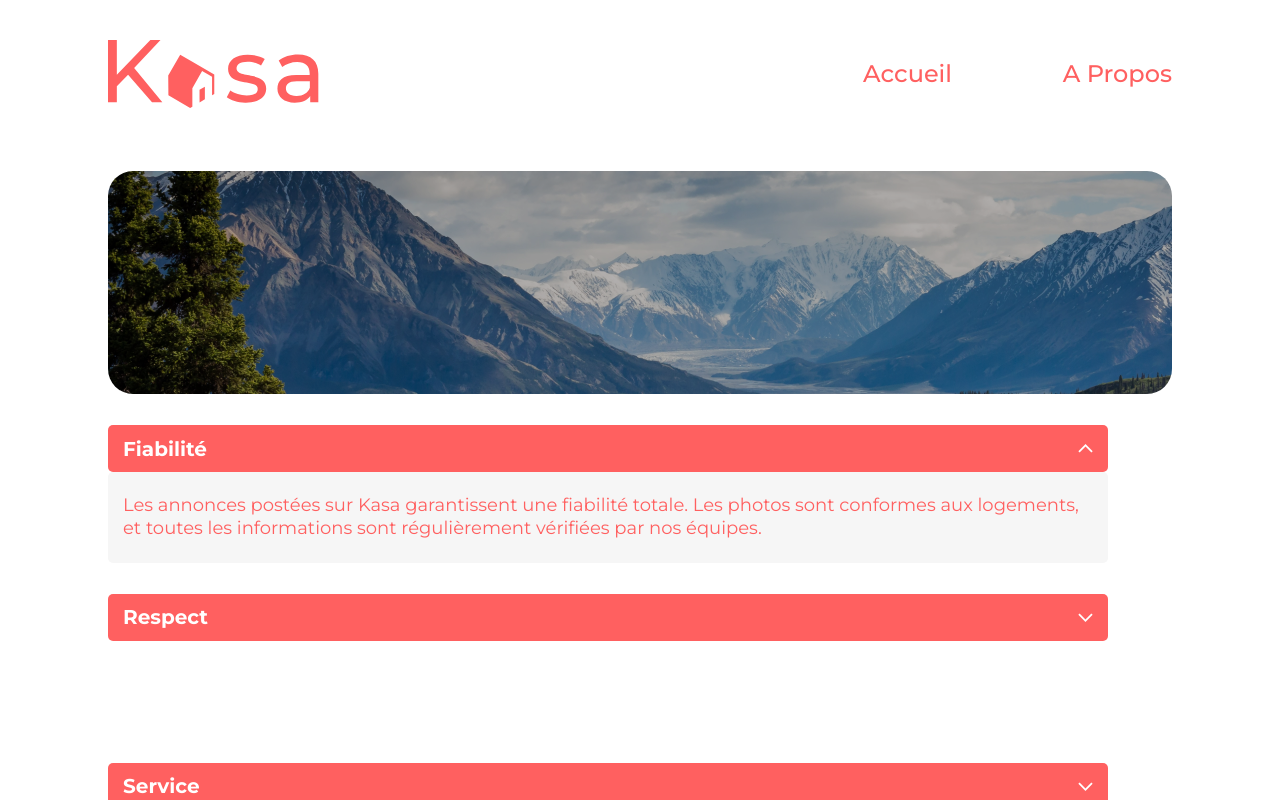
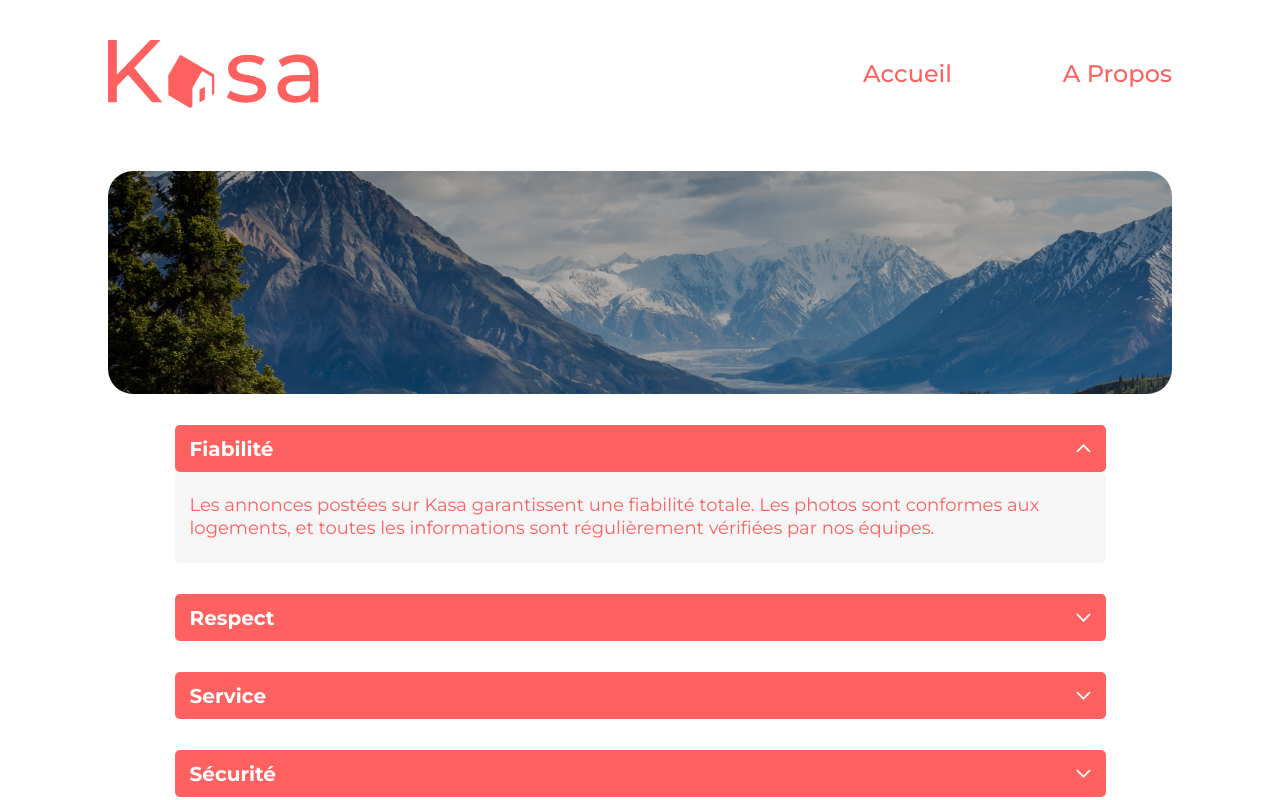
Before and after one commit to JaRoD41/P7-Kasa, a React (Create React App) app: page /about in a window 1280 px wide. Both pictures are taken after a click on the element "Fiabilité". Shown: the top 800 px of the page. Built offline with nearby package versions, Linux system fonts and the light colour scheme.

Commit message:
fix collapse style

```diff
--- a/src/components/Collapse/Collapse.jsx
+++ b/src/components/Collapse/Collapse.jsx
@@ -19,7 +19,7 @@ export default function Collapse(props) {
 
 	return (
 		// affiche le collapse replié par défaut et l'ouvre au clic puis le referme au clic en faisant disparaitre le texte et le style
-		<div className="collapse">
+		<div className={`collapse ${props.aboutStyle}`}>
 			<div onClick={toggleState} className="collapse__visible">
 				<h2>{props.aboutTitle}</h2>
 				<img
@@ -31,7 +31,7 @@ export default function Collapse(props) {
 			<div
 				ref={refHeight}
 				className={toggle ? "collapse__toggle animated" : "collapse__toggle"}
-				//style={{ height: toggle ? `${heightEl}` : "0px" }}
+				style={{ height: toggle ? `${heightEl}` : "0px" }}
 			>
 				<p aria-hidden={toggle ? "true" : "false"}>{props.aboutText}</p>
 			</div>
--- a/src/components/Collapse/_Collapse.scss
+++ b/src/components/Collapse/_Collapse.scss
@@ -7,12 +7,12 @@
 		color: white;
 		cursor: pointer;
 		display: flex;
-		width: 94%;
 		justify-content: space-between;
 		align-items: center;
 		height: 47px;
 		padding: 7px 15px;
 		border-radius: 5px;
+		width: 100%;
 
 		h2 {
 			font-size: 20px;
@@ -24,7 +24,6 @@
 		font-style: normal;
 		font-weight: 400;
 		line-height: 142.6%;
-		width: 94%;
 		opacity: 0;
 		color: #ff6060;
 		background: #f6f6f6;
@@ -52,6 +51,20 @@
 }
 
 .rotated {
-		transform: rotate(180deg);
-		transition: 0.4s ease-in-out;
-	}
+	transform: rotate(180deg);
+	transition: 0.4s ease-in-out;
+}
+
+.about-style {
+	width: 87.5%;
+	display: flex;
+    flex-direction: column;
+    align-items: center;
+}
+
+.fiche-style {
+	margin-top: 31px;
+    display: flex;
+    flex-direction: column;
+    align-items: center;
+}
--- a/src/components/Tag/_Tag.scss
+++ b/src/components/Tag/_Tag.scss
@@ -16,5 +16,5 @@
     align-items: center;
     justify-content: center;
     margin-right: 10px;
-    padding: 0 10px;
+    padding: 2px 10px 0 10px
 }
--- a/src/pages/About/About.jsx
+++ b/src/pages/About/About.jsx
@@ -9,7 +9,7 @@ export default function About() {
 		<div>
 			<AboutBanner />
 			{aboutArray.map((rule, id) => (
-				<Collapse key={id} aboutTitle={rule.aboutTitle} aboutText={rule.aboutText} />
+				<Collapse key={id} aboutTitle={rule.aboutTitle} aboutText={rule.aboutText} aboutStyle="about-style" />
 			))}
 		</div>
 	);
--- a/src/style/App.scss
+++ b/src/style/App.scss
@@ -99,5 +99,5 @@
 .collapse-fiche-container {
 	display: flex;
     width: 100%;
-	justify-content: space-between;
+	gap: 6%;
 }
```
